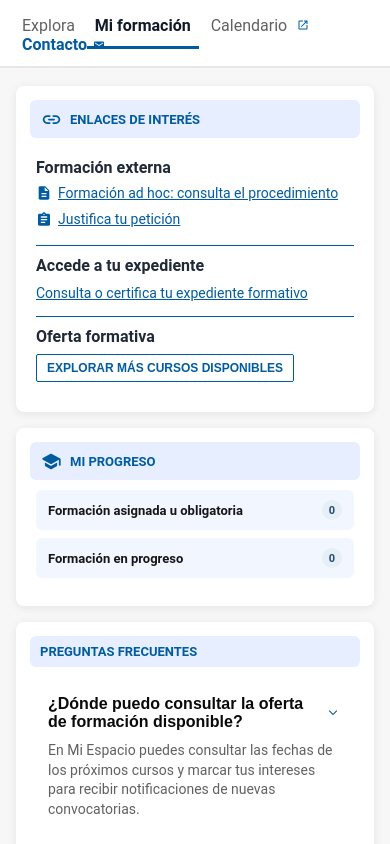
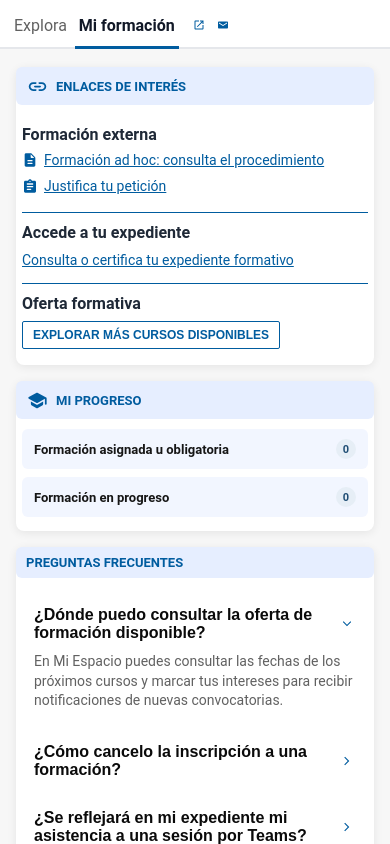
Before and after one commit to thepema/cornstone, a plain HTML site: page index.html in a window 390 px wide. Both pictures are taken after a click on the link "Mi formación". Shown: the top 844 px of the page. Drawn offline with Linux system fonts and the light colour scheme.

Commit message:
Update responsive styles and modify contact tab

```diff
--- a/index.html
+++ b/index.html
@@ -444,10 +444,26 @@
         .tab-contact .contact-icon {
           display: inline-flex;
         }
+        .tab-contact .contact-text{
+          display: none;
+        }
+        .calendar-text{
+          display: none;
+        }
       }
+	@media (max-width: 399px) {
+	.tab{
+	 padding: 10px 4px 12px;
+	}
+	.card{
+	  padding: 0px;
+	}
+}
       .no-underline{
         text-decoration: none;
       }
+
+
     </style>
   </head>
 
@@ -459,8 +475,8 @@
           <a class="tab active" data-view="explora">Explora</a>
           <a class="tab" data-view="formacion">Mi formación</a>
           <a class="tab" href="/LMS/catalog/EventsCalendar.aspx">
-            Calendario
-            <span class="external-icon" aria-hidden="true">
+            <span class="calendar-text">Calendario</span>
+            <span class="external-icon" aria-hidden="true" aria-label="Calendario">
               <svg width="16" height="16" viewBox="0 0 16 16" fill="none" xmlns="http://www.w3.org/2000/svg">
                 <path d="M12.6667 12.6667H3.33333V3.33333H8V2H3.33333C2.59333 2 2 2.6 2 3.33333V12.6667C2 13.4 2.59333 14 3.33333 14H12.6667C13.4 14 14 13.4 14 12.6667V8H12.6667V12.6667ZM9.33333 2V3.33333H11.7267L5.17333 9.88667L6.11333 10.8267L12.6667 4.27333V6.66667H14V2H9.33333Z" fill="#005C9F"></path>
               </svg>
@@ -468,9 +484,9 @@
           </a>
           <a class="tab tab-contact" href="mailto:formacion@bde.es">
             <span class="contact-wrap">
-              <span>Contacto</span>
-              <span class="contact-icon" aria-hidden="true">
-                <svg width="16" height="16" viewBox="0 0 16 16" fill="none" xmlns="http://www.w3.org/2000/svg">
+              <span class="contact-text">Contacto</span>
+              <span class="contact-icon" aria-hidden="true" aria-label="Contacto">
+                <svg width="50" height="50" viewBox="0 0 16 16" fill="none" xmlns="http://www.w3.org/2000/svg">
                   <path d="M13.3334 3.33301H2.66675C1.93341 3.33301 1.33341 3.93301 1.33341 4.66634V11.333C1.33341 12.0663 1.93341 12.6663 2.66675 12.6663H13.3334C14.0667 12.6663 14.6667 12.0663 14.6667 11.333V4.66634C14.6667 3.93301 14.0667 3.33301 13.3334 3.33301ZM13.3334 5.99967L8.00008 9.33301L2.66675 5.99967V4.66634L8.00008 7.99967L13.3334 4.66634V5.99967Z" fill="currentColor"></path>
                 </svg>
               </span>
```
